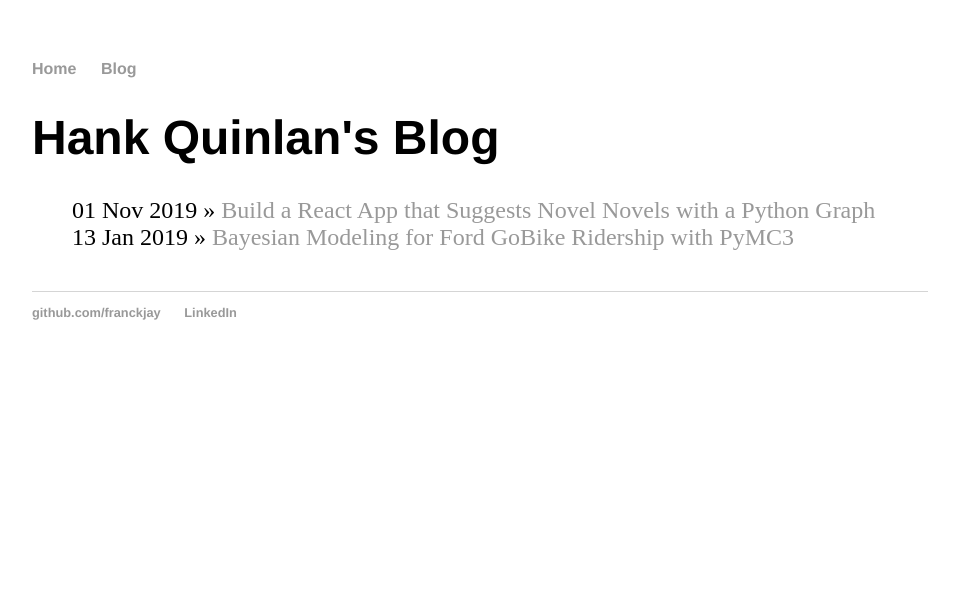
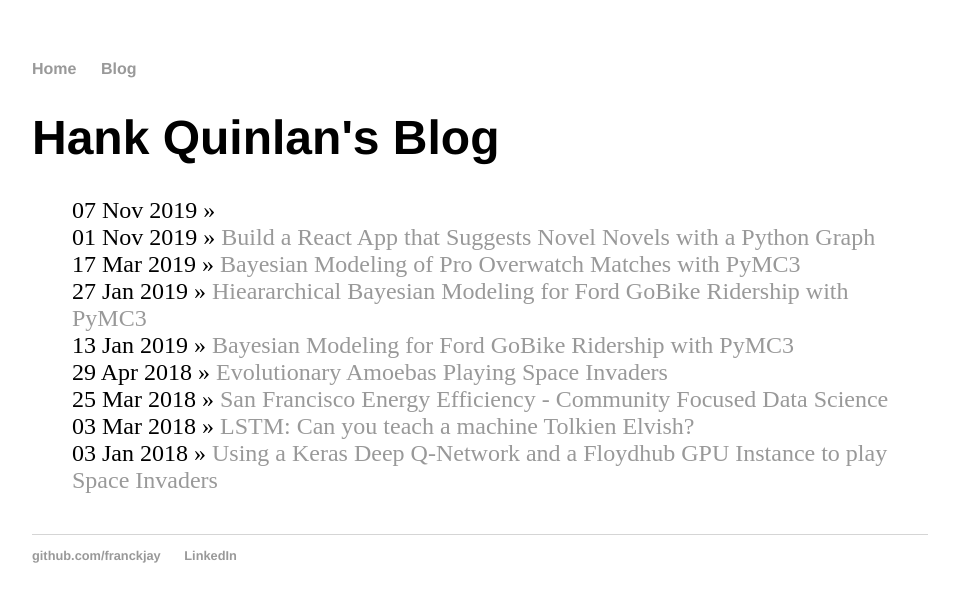
Before and after one commit to franckjay/franckjay.github.io, a Jekyll site: the page built from blog/index.html, in a window 1280 px wide. Shown: the top 602 px of the page, without its empty margins (160-1119 px from the left). Built offline with Jekyll 4.4.1, drawn with Linux system fonts in a browser that asks for light colours.

Commit message:
Add in the skeletons of other old posts

```diff
--- /dev/null
+++ b/_posts/2018-01-03-SpaceInvadersDeepQ.md
@@ -0,0 +1,10 @@
+---
+layout: post
+comments: true
+title:  "Using a Keras Deep Q-Network and a Floydhub GPU Instance to play Space Invaders"
+excerpt: "Reinforcement Learning"
+date:   2018-01-03
+---
+
+
+This article was published on LinkedIn [here]("https://www.linkedin.com/pulse/get-started-free-google-cloud-platform-gpu-instance-jay-franck/")
--- /dev/null
+++ b/_posts/2018-03-03-LSTMTolkienElvish.md
@@ -0,0 +1,9 @@
+---
+layout: post
+comments: true
+title:  "LSTM: Can you teach a machine Tolkien Elvish?"
+excerpt: "How much data do you really need for your model? More!"
+date:   2018-03-03
+---
+
+You cand find this article [here]("https://www.linkedin.com/pulse/lstm-can-you-teach-machine-tolkien-elvish-jay-franck/")
--- /dev/null
+++ b/_posts/2018-03-25-SanFranciscoEnergyEfficiency.md
@@ -0,0 +1,10 @@
+---
+layout: post
+comments: true
+title:  "San Francisco Energy Efficiency - Community Focused Data Science"
+excerpt: "Can we Greenify the city with citizen science?"
+date:   2018-03-25
+---
+
+
+This post was first pushed on [LinkedIn]("https://www.linkedin.com/pulse/san-francisco-energy-efficiency-community-focused-data-jay-franck/")
--- /dev/null
+++ b/_posts/2018-04-29-EvolutionaryAlgorithmSpaceInvaders.md
@@ -0,0 +1,9 @@
+---
+layout: post
+comments: true
+title:  "Evolutionary Amoebas Playing Space Invaders "
+excerpt: "A Deep Learning Adventure"
+date:   2018-04-29
+---
+
+Find this post, with pictures, [here]("https://www.linkedin.com/pulse/evolutionary-amoebas-playing-space-invaders-deep-learning-franck/").
--- /dev/null
+++ b/_posts/2019-01-27-BayesianBikeshare2.md
@@ -0,0 +1,38 @@
+---
+layout: post
+comments: true
+title:  " Hieararchical Bayesian Modeling for Ford GoBike Ridership with PyMC3"
+excerpt: "Part II: Hierarchical Models"
+date:   2019-01-27
+---
+
+This article originally appeared [here](https://towardsdatascience.com/hierarchical-bayesian-modeling-for-ford-gobike-ridership-with-pymc3-part-ii-23f84fb4a5e7).
+
+In the first part of this series, we explored the basics of using a Bayesian-based machine learning model framework, PyMC3, to construct a simple Linear Regression model on Ford GoBike data. In this example problem, we aimed to forecast the number of riders that would use the bike share tomorrow based on the previous day’s aggregated attributes. That trivial example wass merely the canvas on which we showcased our Bayesian Brushstrokes.
+To summarize our previous attempt: we built a multi-dimensional linear model on the data, and we were able to understand the distribution of the weights. This is in contrast to the standard linear regression model, where we instead receive point value attributes. These distributions can be very powerful! How certain is your model that feature i drives your target variable? With probabilistic programming, that is packaged inside your model. We matched our model results with those from the familiar sklearn Linear Regression model and found parity based on the RMSE metric.
+
+Some fairly strong correlations in our data.
+Truthfully, would I spend an order of magnitude more time and effort on a model that achieved the same results? Even with slightly better understanding of the model outputs? Probably not in most cases. I want understanding and results. We can achieve this with Bayesian inference models, and PyMC3 is well suited to deliver.
+One of the features that PyMC3 is so adept at is customizable models. My prior knowledge about the problem can be incorporated into the solution. The measurement uncertainty can be estimated. I can account for numerous biases, non-linear effects, various probability distributions, and the list goes on. With packages like sklearn or Spark MLLib, we as machine learning enthusiasts are given hammers, and all of our problems look like nails. With PyMC3, I have a 3D printer that can design a perfect tool for the job.
+One of the simplest, most illustrative methods that you can learn from PyMC3 is a hierarchical model. Many problems have structure. On different days of the week (seasons, years, …) people have different behaviors. Climate patterns are different. If we were designing a simple ML model with a standard approach, we could one hot encode these features. Our model would then learn those weights. We could also build multiple models for each version of the problem we are looking at (e.g., Winter vs. Summer models).
+The fact is, we are throwing away some information here. Individual models can share some underlying, latent features. In a hierarchical Bayesian model, we can learn both the coarse details of a model and the fine-tuned parameters that are of a specific context. Our Ford GoBike problem is a great example of this. If we plot all of the data for the scaled number of riders of the previous day (X) and look at the number of riders the following day (nextDay), we see what looks to be multiple linear relationships with different slopes. In the last post, we effectively drew a line through the bulk of the data, which minimized the RMSE. Sure, we had a pretty good model, but it certainly looks like we are missing some crucial information here.
+
+
+If we plot the data for only Saturdays, we see that the distribution is much more constrained. Real data is messy of course, and there is scatter about the linear relationship. Compare this to the distribution above, however, and there is a stark contrast between the two. So what to do? We could simply build linear models for every day of the week, but this seems tedious for many problems. I would guess that although Saturday and Sunday may have different slopes, they do share some similarities. A clever model might be able to glean some usefulness from their shared relationship.
+Let us build a simple hierarchical model, with a single observation dimension: yesterday’s number of riders. Our target variable will remain the number of riders that are predicted for today. We start with two very wide Normal distributions, day_alpha and day_beta. Think of these as our coarsely tuned parameters, model intercepts and slopes, guesses we are not wholly certain of, but could share some mutual information. From these broad distributions, we will estimate our fine tuned, day of the week parameters of alpha and beta. This where the hierarchy comes into play: day_alpha will have some distribution of positive slopes, but each day will be slightly different. The slope for Mondays (alpha[0]) will be a Normal distribution drawn from the Normal distribution of day_alpha . Wednesday (alpha[1]) will share some characteristics of Monday, and so will therefore by influenced by day_alpha, but will also be unique in other ways. This is the magic of the hierarchical model.
+
+Once we have instantiated our model and trained it with the NUTS sampler, we can examine the distribution of model parameters that were found to be most suitable for our problem (called the trace). We can see that our day_alpha (hierarchical intercept) and day_beta (hierarchical slope) both are quite broadly shaped and centered around ~8.5 and~0.8, respectively. Moving down to the alpha and beta parameters for each individual day, they are uniquely distributed within the posterior distribution of the hierarchical parameters. Some slopes (beta parameters) have values of 0.45, while on high demand days, the slope is 1.16!
+
+
+
+
+Furthermore, each day’s parameters look fairly well established. We can see this because the distribution is very centrally peaked (left hand side plots) and essentially looks like a horizontal line across the last few thousand records (right side plots).
+We can see the trace distributions numerically as well. The hierarchical alpha and beta values have the largest standard deviation, by far. Each individual day is fairly well constrained in comparison, with a low variance.
+As in the last model, we can test our predictions via RMSE. On the training set, we have a measly +/- 600 rider error. In Part I of our story, our 6 dimensional model had a training error of 1200 bikers!
+Our unseen (forecasted) data is also much better than in our previous model. The sklearn LR and PyMC3 models had an RMSE of around 1400. This simple, 1 feature model is a factor of 2 more powerful than our previous version.
+We could even make this more sophisticated. What if, for each of our 6 features in our previous model, we had a hierarchical posterior distribution we were drawing from? We could add layers upon layers of hierarchy, nesting seasonality data, weather data and more into our model as we saw fit.
+In PyMC3, you are given so much flexibility in how you build your models. It absolutely takes more time than using a pre-packaged approach, but the benefits in understanding the underlying data, the uncertainty in the model, and the minimization of the errors can outweigh the cost.
+As always, feel free to check out the Kaggle and Github repos. Please add comments or questions below! Thank you for reading.
+
+[Kaggle]("https://www.kaggle.com/franckjay/hierarchical-mvp?source=post_page-----23f84fb4a5e7----------------------")
+[GithubRepo]("https://github.com/franckjay/HierarchicalFordGoBike")
--- /dev/null
+++ b/_posts/2019-03-17-Bayesian-Pro-Overwatch.md
@@ -0,0 +1,12 @@
+---
+layout: post
+comments: true
+title:  "Bayesian Modeling of Pro Overwatch Matches with PyMC3"
+excerpt: "Can we predict the outcomes of Season 1 Matches?"
+date:   2019-03-17
+---
+
+
+
+This post originally appeared on Towards Data Science
+[here]("https://towardsdatascience.com/bayesian-modeling-of-pro-overwatch-matches-with-pymc3-f1b7d5fc22f1").
```
Also changed, not shown: _posts/2017-12-7-DeepLearningGCP.md (added, +9 -0 lines), _posts/2019-01-13-BayesianBikeshare1.md (+4 -4 lines), _posts/2019-11-02-GoodReads.md (+42 -10 lines).
